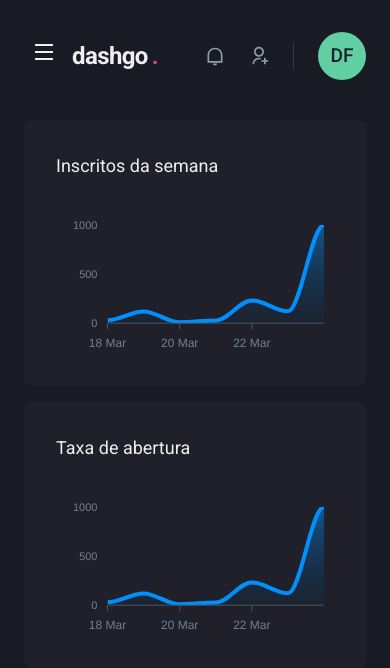
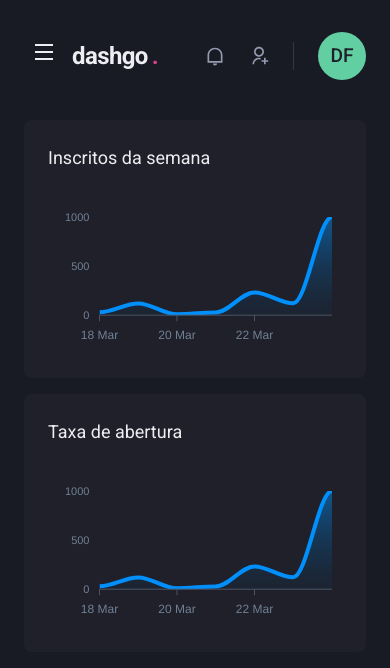
Before and after one commit to danielafarias/dashgo, a Next.js app: page /dashboard in a window 390 px wide. Shown: the top 668 px of the page. Built offline with nearby package versions, Linux system fonts and the light colour scheme.

Commit message:
Responsividade Dashboard

```diff
--- a/src/pages/dashboard.tsx
+++ b/src/pages/dashboard.tsx
@@ -68,11 +68,11 @@
                 <Sidebar />
 
                 <SimpleGrid flex="1" gap="4" minChildWidth="320px" alignItems="flex-start">
-                    <Box p="8" bgColor="gray.800" borderRadius={8} pb="4">
+                    <Box p={["6", "8"]} bgColor="gray.800" borderRadius={8} pb="4">
                         <Text fontSize="lg" mb="4">Inscritos da semana</Text>
                         <Chart type="area" height={160} options={options} series={series}/>
                     </Box>
-                    <Box p="8" bgColor="gray.800" borderRadius={8} pb="4">
+                    <Box p={["6", "8"]} bgColor="gray.800" borderRadius={8} pb="4">
                         <Text fontSize="lg" mb="4">Taxa de abertura</Text>
                         <Chart type="area" height={160} options={options} series={series}/>
                     </Box>
```
